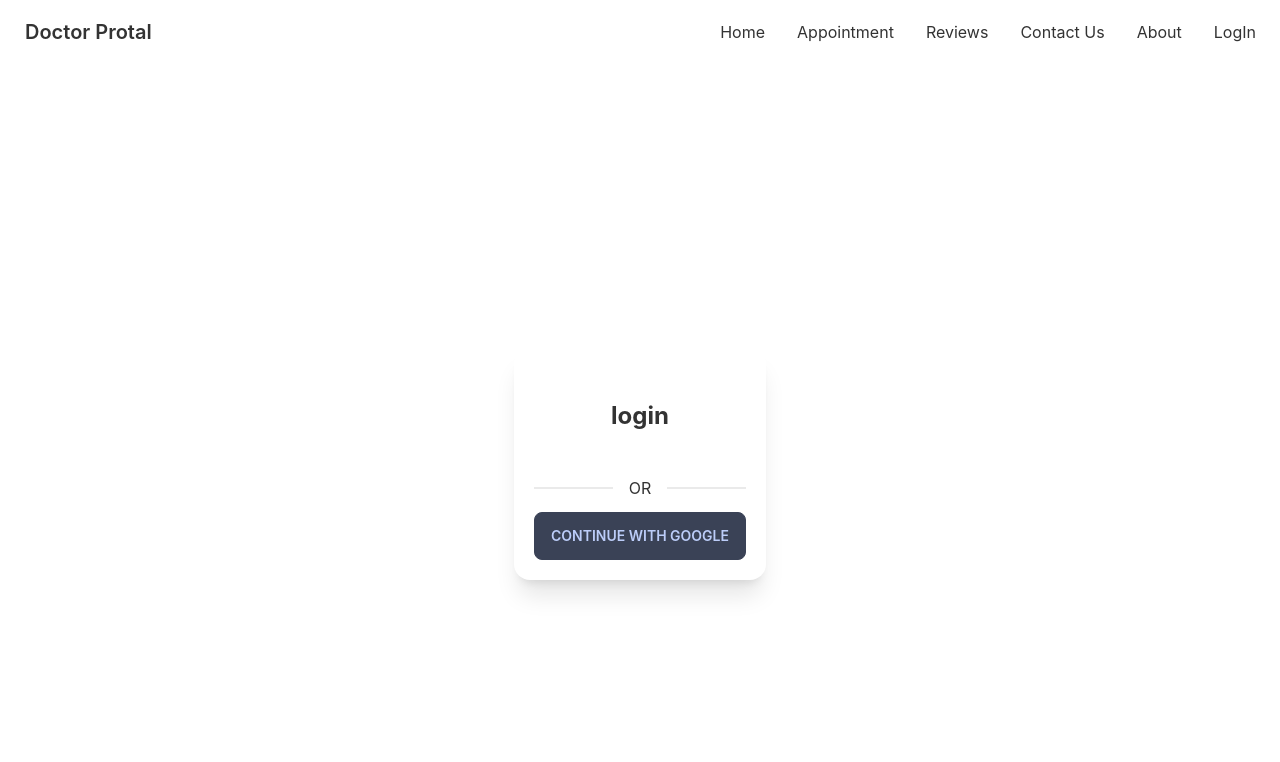
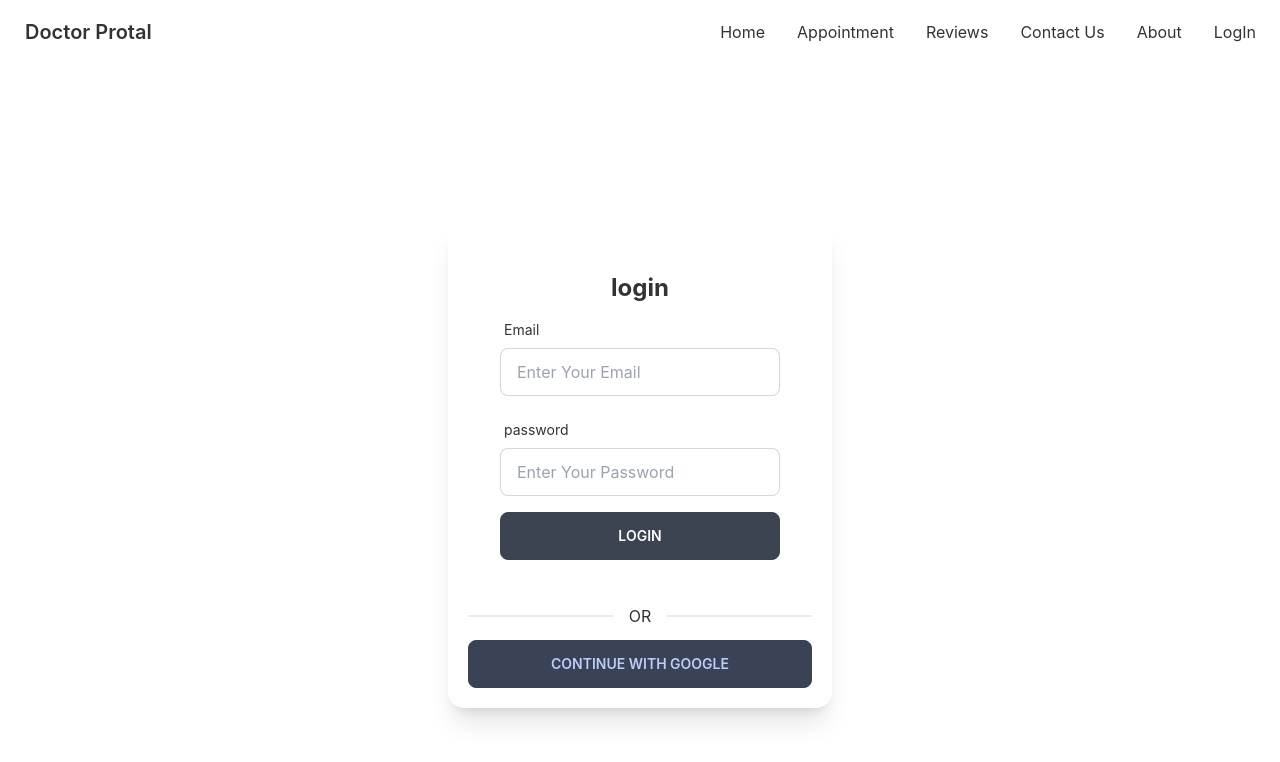
Before and after one commit to YeBenLing-ZAMAN/doctorBhai, a React (Create React App) app: page /login in a window 1280 px wide. Shown: the top 762 px of the page. Built offline with nearby package versions, Linux system fonts and the light colour scheme; no server answers.

Commit message:
login form design with form vaildation by react form hooks

```diff
--- a/package.json
+++ b/package.json
@@ -13,6 +13,7 @@
     "react-day-picker": "^8.0.4",
     "react-dom": "^18.1.0",
     "react-firebase-hooks": "^5.0.3",
+    "react-hook-form": "^7.31.1",
     "react-router-dom": "^6.3.0",
     "react-scripts": "5.0.1",
     "web-vitals": "^2.1.4"
--- a/src/Components/Pages/Login/Login.js
+++ b/src/Components/Pages/Login/Login.js
@@ -1,9 +1,25 @@
 import React from 'react';
-import { useSignInWithGoogle } from 'react-firebase-hooks/auth';
+import { useSignInWithEmailAndPassword, useSignInWithGoogle } from 'react-firebase-hooks/auth';
 import auth from '../../../firebase.init';
+import { useForm } from "react-hook-form";
+
 
 const Login = () => {
-    const [signInWithGoogle, user, loading, error] = useSignInWithGoogle(auth);
+    const [signInWithGoogle, gUser, gLoading, gError] = useSignInWithGoogle(auth);
+    const { register, formState: { errors }, handleSubmit } = useForm();
+    const [
+        signInWithEmailAndPassword,
+        user,
+        loading,
+        error,
+      ] = useSignInWithEmailAndPassword(auth);
+
+    const onSubmit = data => {
+        console.log(data);
+        signInWithEmailAndPassword(data.email, data.password)
+    }
+
+
     if (error) {
         return (
             <div>
@@ -11,23 +27,95 @@ const Login = () => {
             </div>
         );
     }
-      if (loading) {
+    if (loading || gLoading) {
         return <p>Loading...</p>;
     }
     if (user) {
-        //   console.log('user',user);
-        return (
-          <div>
-            <p>Signed In User: {user._tokenResponse.email}</p>
-          </div>
-        );
+        console.log('user', user);
     }
+
+
 
     return (
         <div className='h-screen flex justify-center items-center'>
-            <div className="card mg:max-w-lg bg-base-100 shadow-xl p-5">
+            <div className="card w-96 bg-base-100 shadow-xl p-5">
                 <div className="card-body">
                     <h2 className="text-center text-2xl font-bold">login</h2>
+
+                    <form onSubmit={handleSubmit(onSubmit)}>
+
+                        <div className="form-control w-full max-w-xs">
+                            <label className="label">
+                                <span className="label-text">Email</span>
+                            </label>
+
+                            <input
+                                type="email"
+                                placeholder="Enter Your Email"
+                                className="input input-bordered w-full max-w-xs"
+                                {...register("email", {
+                                    pattern: {
+                                        required: {
+                                            value: true,
+                                            message: 'Email is Required'
+                                        },
+                                        value: /^[a-zA-Z0-9.!#$%&’*+/=?^_`{|}~-]+@[a-zA-Z0-9-]+(?:\.[a-zA-Z0-9-]+)*$/,
+                                        message: 'Enter Vaild Email Address'
+                                    }
+                                })}
+                            />
+
+                            <label className="label">
+                                {errors.email?.type === 'required' && <span
+                                    className="label-text-alt text-red-500">
+                                    {errors.email.message}
+                                </span>}
+                                {errors.email?.type === 'pattern' && <span
+                                    className="label-text-alt text-red-500">
+                                    {errors.email.message}
+                                </span>}
+
+                            </label>
+                        </div>
+
+                        <div className="form-control w-full max-w-xs">
+                            <label className="label">
+                                <span className="label-text">password</span>
+                            </label>
+
+                            <input
+                                type="password"
+                                placeholder="Enter Your Password"
+                                className="input input-bordered w-full max-w-xs"
+                                autoComplete='off'
+                                {...register("password", {
+                                    required: {
+                                        value: true,
+                                        message: 'Password is Required'
+                                    },
+                                    minLength: {
+                                        value: 6,
+                                        message: 'Must be 6 characters or longer'
+                                    }
+                                })}
+                            />
+
+                            <label className="label">
+                                {errors.password?.type === 'required' && <span
+                                    className="label-text-alt text-red-500">
+                                    {errors.password.message}
+                                </span>}
+                                {errors.password?.type === 'minLength' && <span
+                                    className="label-text-alt text-red-500">
+                                    {errors.password.message}
+                                </span>}
+
+                            </label>
+                        </div>
+
+
+                        <input className='btn w-full max-w-xs text-white' type="submit" value="Login" />
+                    </form>
                 </div>
                 <div className="divider">OR</div>
                 <button onClick={() => signInWithGoogle()} className="btn btn-accent">CONTINUE WITH GOOGLE</button>
```
Also changed, not shown: 1 other file (tests, documents, lock files or other folders). Lines whose indentation alone changed are shown as unchanged.
